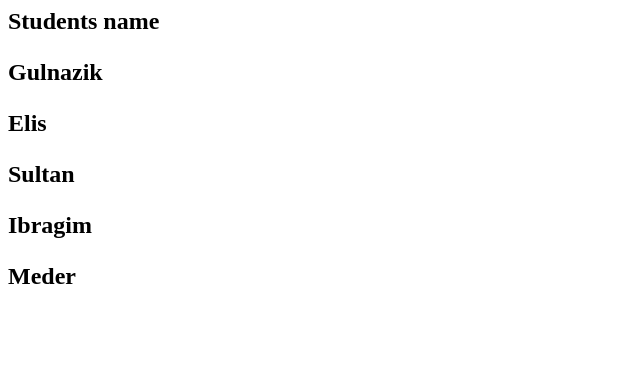
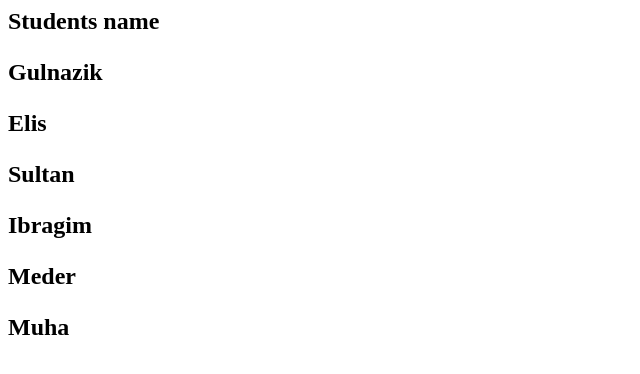
Before and after one commit to Gulnazik7/MyProject-gulnazik, a plain HTML site: page index.html in a window 1280 px wide. Shown: the whole page, without its empty margins (0-640 px from the left). Drawn offline with Linux system fonts and the light colour scheme.

Commit message:
Added Muha

```diff
--- a/index.html
+++ b/index.html
@@ -4,3 +4,4 @@
 <p>Sultan<p>
 <p>Ibragim<p>
 <p>Meder<p>
+<p>Muha<p>
```
